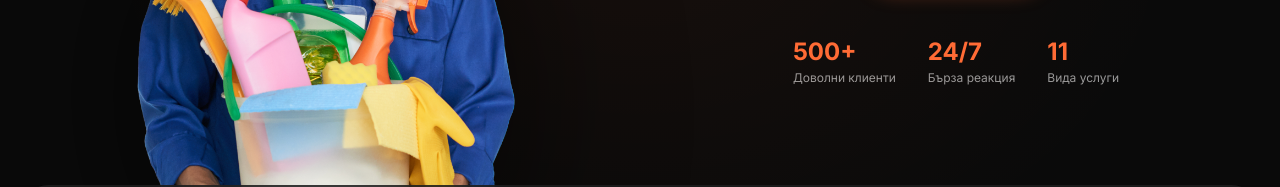
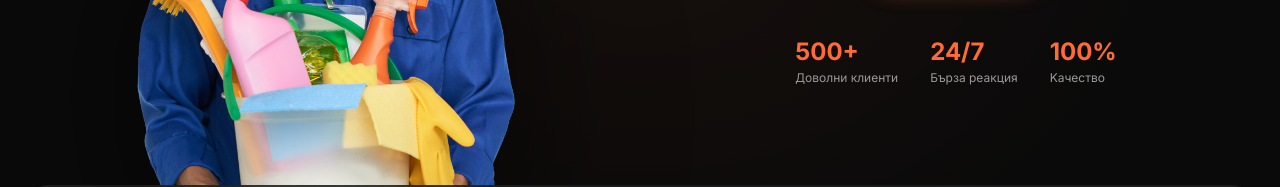
Before and after one commit to Ivaka12322/YRV_Cleaning, a React (Vite) app: page / in a window 1280 px wide. Shown: the part 475-662 px from the top of the page. Built offline with nearby package versions, Linux system fonts and the light colour scheme.

Commit message:
Updated HomePage.tsx

```diff
--- a/src/pages/HomePage.tsx
+++ b/src/pages/HomePage.tsx
@@ -172,7 +172,7 @@ export default function HomePage() {
                 {[
                   { label: '500+', sub: 'Доволни клиенти' },
                   { label: '24/7', sub: 'Бърза реакция' },
-                  { label: '11', sub: 'Вида услуги' },
+                  { label: '100%', sub: 'Kачество' },
                 ].map((stat) => (
                   <div key={stat.label}>
                     <p
```
